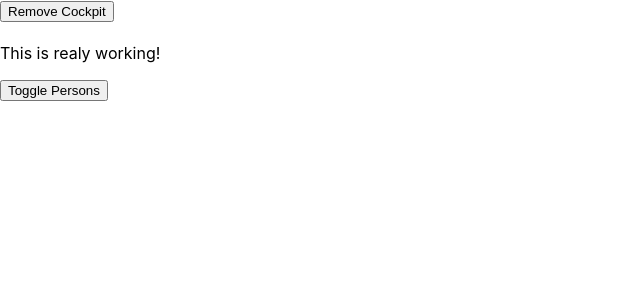
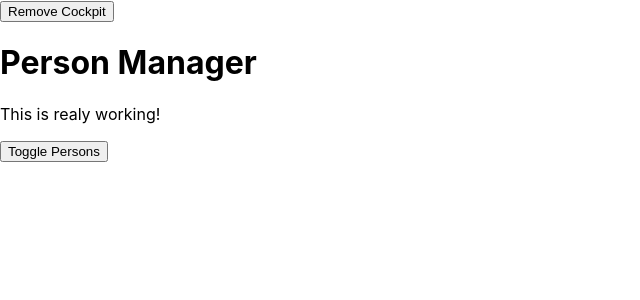
Before and after one commit to yros1/react-complete-guide, a React app: page / in a window 1280 px wide. Shown: the top 300 px of the page, without its empty margins (0-640 px from the left). Built offline with nearby package versions, Linux system fonts and the light colour scheme.

Commit message:
Passing unknown props

```diff
--- a/src/components/Persons/Person/Person.js
+++ b/src/components/Persons/Person/Person.js
@@ -1,5 +1,6 @@
 import React, { Component } from 'react';
 import Aux from '../../../hoc/Auxilliary';
+import withClasss from '../../../hoc/withClass';
 import classes from './Person.css';
 // in general, a component is a fnction which returns some JSX - the custom html element.
 // 1) Simple fnction approach
@@ -28,4 +29,4 @@ class Person extends Component {
     }
 }
 
-export default Person;
+export default withClasss(Person, classes.Person);
--- a/src/hoc/WithClass.js
+++ b/src/hoc/WithClass.js
@@ -4,7 +4,7 @@ import React from 'react';
 const withClass = (WrappedComponent, className) => {
     return props => (
         <div className={className}>
-            <WrappedComponent />
+            <WrappedComponent {...props} />
         </div>
     );
 };
```
